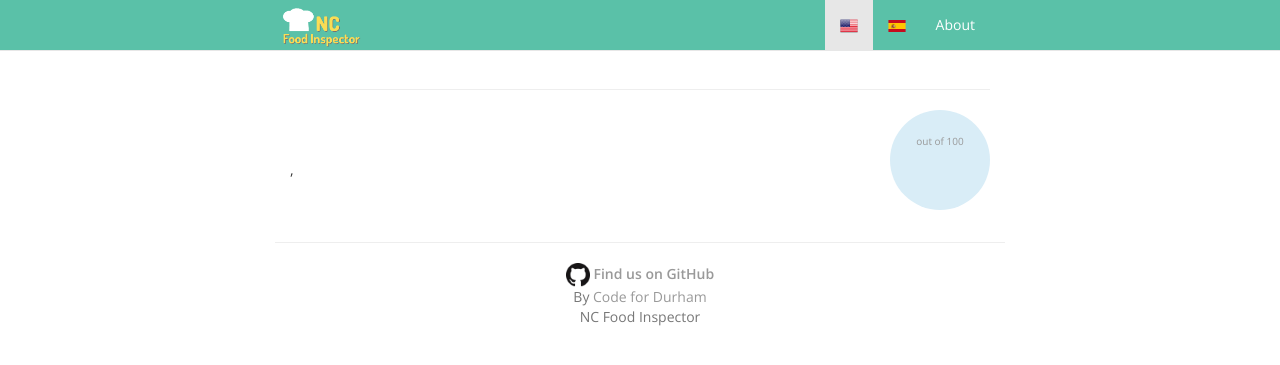
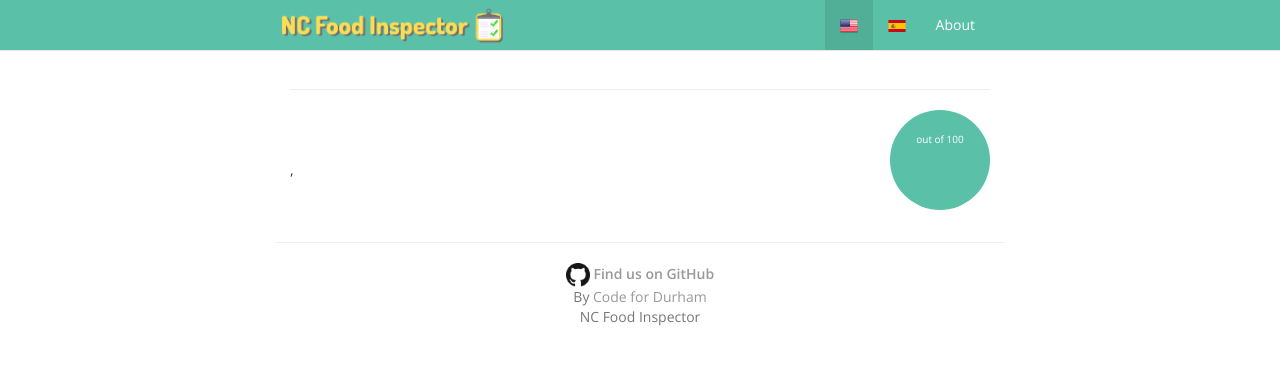
Before and after one commit to codefordurham/food-inspector, a Django app: template eatsmart/templates/inspections/establishment_detail.html in a window 1280 px wide. Shown: the top 365 px of the page. Run offline with Django 3.2, Linux system fonts and the light colour scheme; the template is opened without the code that fills it, so the values that code supplies are empty; some libraries are stand-ins or nearby versions.

Commit message:
changes from the meeting tonight

```diff
--- a/eatsmart/static/css/site.css
+++ b/eatsmart/static/css/site.css
@@ -28,7 +28,8 @@ h2 {
 }
 
 .badge-date {
- font-size: 62.5%;
+ font-size: 10px;
+ float: right;
 }
 
 /* Everything but the jumbotron gets side spacing for mobile first views */
@@ -51,8 +52,7 @@ h2 {
     padding: 7px;
 }
 .navbar-brand img {
-    height: 40px;
-    width: 90px;
+    height: 37px;
 }
 .navbar-default .navbar-toggle:hover, .navbar-default .navbar-toggle:focus,
 .navbar-default .navbar-toggle, .navbar-default .navbar-toggle {
@@ -80,14 +80,15 @@ h2 {
     /*border: 1px solid #6f6d72;*/
 }
 .list-group-item:nth-child(even) {
-    background: #e2e0df;
+    /*background: #e2e0df;*/
     /*border: 1px solid #6f6d72;*/
 }
 a.list-group-item:hover {
-    background: #6F6D72;
+    /*background: #e2e0df;*/
 }
 a.list-group-item:hover .list-group-item-heading {
-    color: white;
+    /*color: white;*/
+    font-weight: bold;
 }
 a.list-group-item:hover .list-group-item-text {
     color: #6F6D72;
@@ -192,6 +193,10 @@ td.violation-list dl {
   margin: 0;
 }
 
+tr.violation-detail td {
+  background: rgba(90, 193, 168, 0.35);
+}
+
 @media screen and (min-width: 768px) {
   div.score {
     float: right;
@@ -225,19 +230,25 @@ div.score {
   border-radius: 50%;
 }
 
+div.score.bg-info {
+  background-color: #5AC1A8;
+}
+
 div.score h2 {
   margin-top: 0;
   font-size: 18px;
 }
 
 div.score .value {
-  padding-top: 27px;
+  padding-top: 25px;
   font-size: 25px;
   font-weight: 800;
+  color: #FAD955;
+  text-shadow: 2px 2px 0px #6F6D72;
 }
 
 div.score .outof {
-  color: #999;
+  color: #FFF;
   font-size: 10px;
   margin-top: -13px;
 }
@@ -251,3 +262,7 @@ div.score .outof {
         height: 150px;
     }
 }
+
+.navbar-default .navbar-nav>.active>a, .navbar-default .navbar-nav>.active>a:hover, .navbar-default .navbar-nav>.active>a:focus {
+  background-color: #51AE97;
+}
--- a/eatsmart/templates/base.html
+++ b/eatsmart/templates/base.html
@@ -33,7 +33,7 @@
                     <span class="icon-bar"></span>
                     <span class="icon-bar"></span>
                 </button>
-                <a class="navbar-brand" href='{% url "establishment-list" %}'><img src="{% static 'images/logo.png' %}" alt="NC Food Inspector"/></a>
+                <a class="navbar-brand" href='{% url "establishment-list" %}'><img src="{% static 'images/NCFL.png' %}" alt="NC Food Inspector"/></a>
             </div>
             {% get_current_language as LANGUAGE_CODE %}
             <div class="collapse navbar-collapse">
--- a/eatsmart/templates/inspections/establishment_detail.html
+++ b/eatsmart/templates/inspections/establishment_detail.html
@@ -82,7 +82,7 @@
                 </td>
             </tr>
             {% if inspection.violations.exists or inspection.description %}
-                <tr class='success' style="display: none;">
+                <tr class='violation-detail' style="display: none;">
                     <td class='violation-list' colspan='4'>
                         <dl>
                             {% if inspection.description %}
--- a/eatsmart/templates/inspections/establishment_list.html
+++ b/eatsmart/templates/inspections/establishment_list.html
@@ -16,7 +16,7 @@
 
 {% block extra-js %}
     <script>
-        var map = L.mapbox.map('map', 'examples.c7d2024a'),
+        var map = L.mapbox.map('map', 'copelco.ido2b0gk'),
             points = [];
         {% for establishment in establishments %}
             var detailUrl = {% url "establishment-detail" establishment.pk %};
@@ -35,7 +35,7 @@
                     // one can customize markers by adding simplestyle properties
                     // http://mapbox.com/developers/simplestyle/
                     'marker-size': 'medium',
-                    'marker-color': '#3887be'
+                    'marker-color': '#5AC1A8'
                 }
             });
         {% endfor %}
@@ -66,7 +66,7 @@
                 <h5 class="list-group-item-heading">{{ establishment|title }}
                     {% if establishment.property_id %}<span class="glyphicon glyphicon-camera"></span>{% endif %}
                 </h5>
-                {% if establishment.insp_date %}<span class="badge badge-date hidden-xs">{{ establishment.insp_date|date:"M dS Y" }}</span>{% endif %}
+                {% if establishment.insp_date %}<span class="badge-date hidden-xs">{{ establishment.insp_date|date:"M dS Y" }}</span>{% endif %}
                 <p class="list-group-item-text">
                     <span class='text-muted small'>{{ establishment.address|title }} - {{ establishment.distance.mi|floatformat:"2" }} mi</span>
                 </p>
```
Also changed, not shown: eatsmart/static/images/NCFL.png (added).
